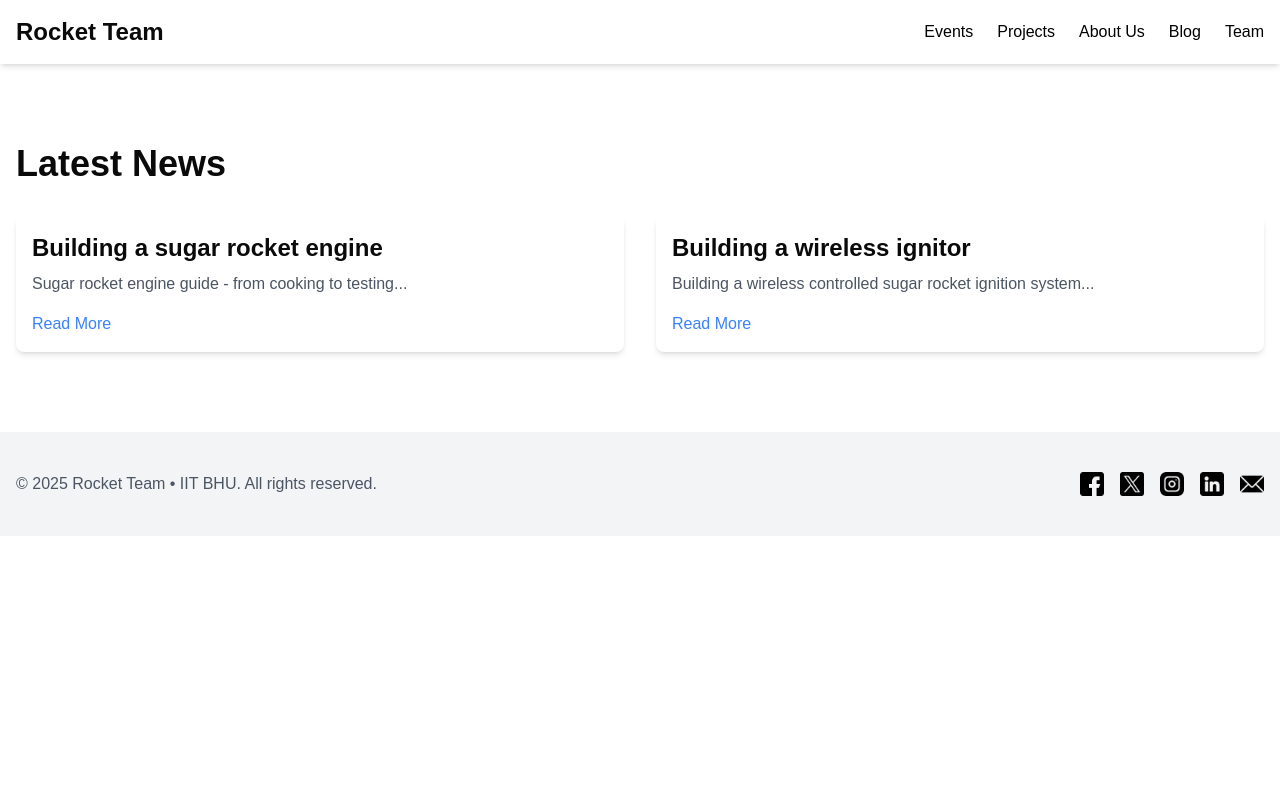
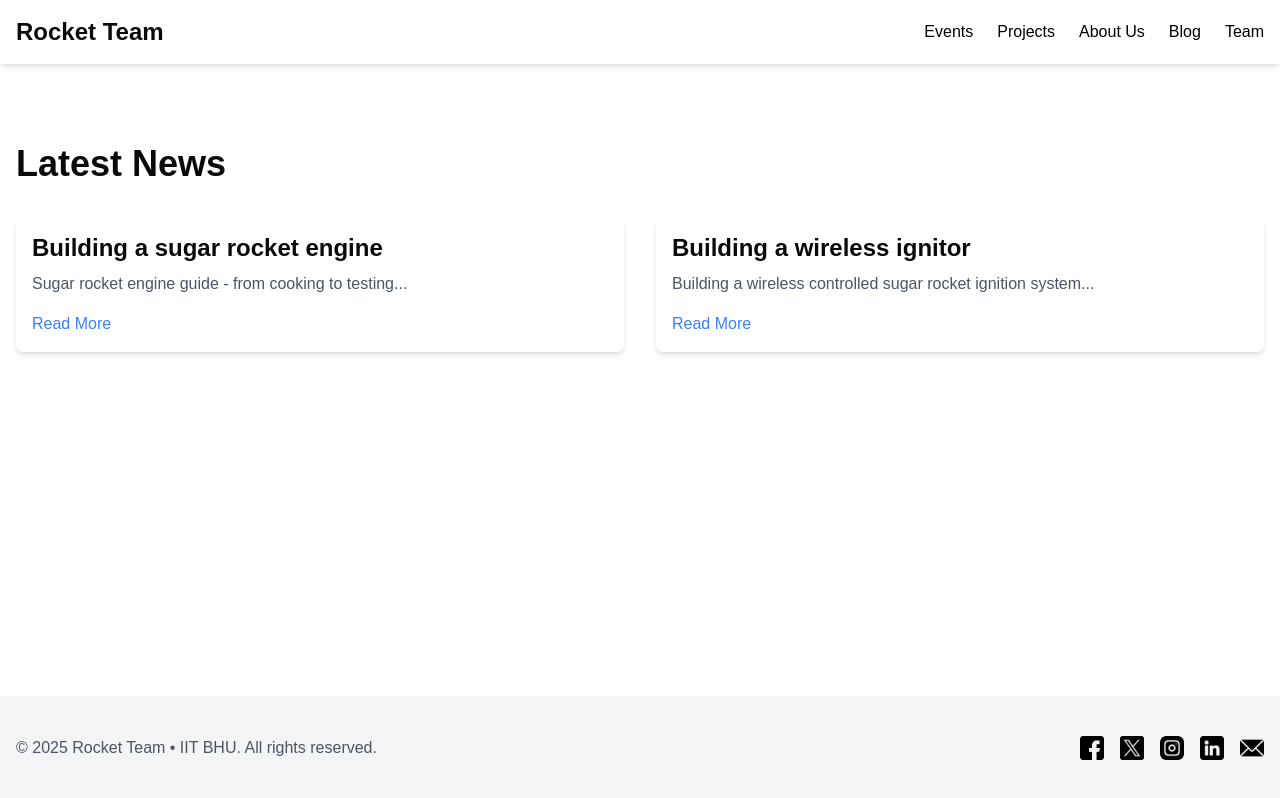
Before and after one commit to Rocket-team-iit-varanasi/website, a Next.js app: page /blog in a window 1280 px wide. Built offline with nearby package versions, Linux system fonts and the light colour scheme.

Commit message:
full page render

```diff
--- a/src/app/layout.tsx
+++ b/src/app/layout.tsx
@@ -9,9 +9,9 @@ export default function RootLayout({ children }: { children: React.ReactNode })
         <title>Rocket Team</title>
         <link rel="icon" type="image/png" href="./rocket-icon.png"></link>
       </head>
-      <body>
+      <body className="min-h-screen flex flex-col">
         <Navbar />
-        <main className="container mx-auto py-10">{children}</main>
+        <main className="flex-grow container mx-auto py-10">{children}</main>
         <Footer />
       </body>
     </html>
```
